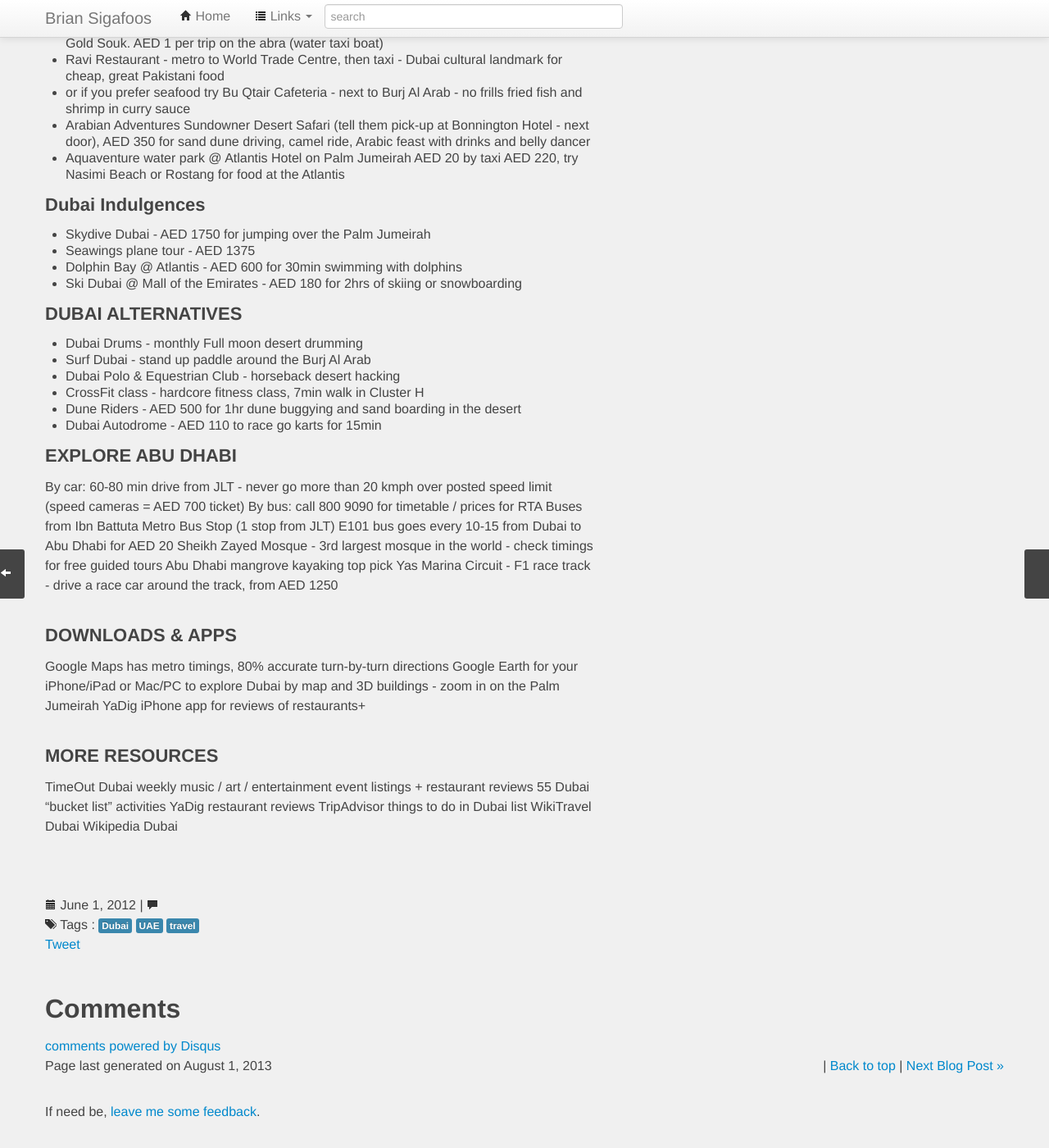
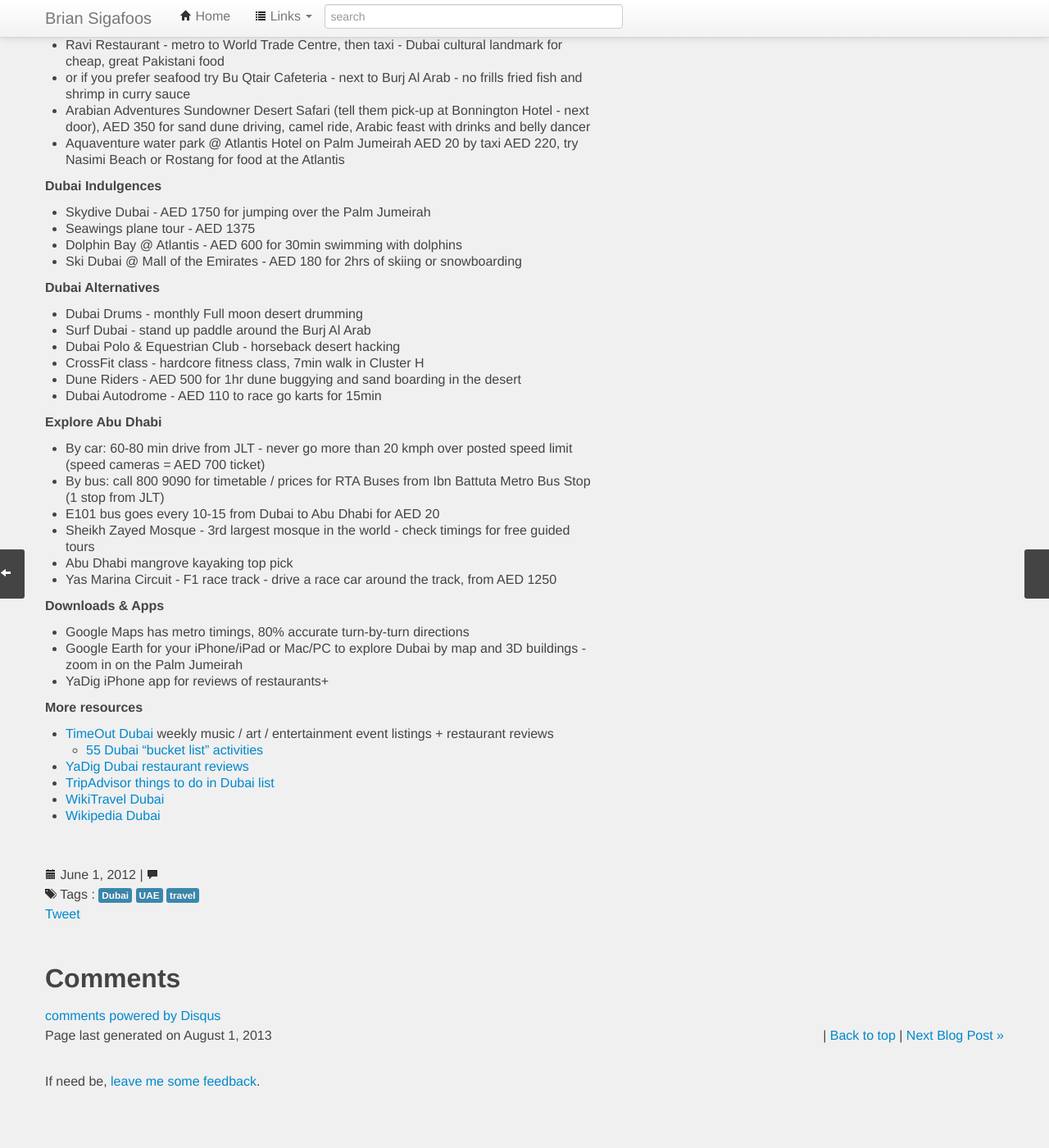
Before and after one commit to BrianSigafoos/briansigafoos.github.io, a Jekyll site: the page built from _posts/2012-06-01-dubai-guide.md, in a window 1280 px wide and 1400 px high, scrolled down 2081 px. Shown: the whole window at 82% size. Built offline with Jekyll 4.4.1, drawn with Linux system fonts in a browser that asks for light colours; Markdown is read by kramdown in place of the engine named in the settings; comment, search, counter and statistics services are not loaded; after the commit the page ends 3444 px from its top, so only the background shows below that; some of the changed text lies outside the part shown.

Commit message:
updated Dubai post

```diff
--- a/_posts/2012-06-01-dubai-guide.md
+++ b/_posts/2012-06-01-dubai-guide.md
@@ -13,24 +13,23 @@
 - travel
 ---
 
-###### As you plan your trip, use this guide as a suggestion of what I recommend. At the bottom don't miss the link to other resources.
-
+###### I wrote this guide for friends and [AirBnb](https://www.airbnb.com/users/show/1207007) guests visiting Dubai As you plan your trip, use this guide as a suggestion of what I recommend. At the bottom don't miss the link to other resources.
 <p align="center">
 <iframe width="100%" height="400" frameborder="0" marginheight="0" marginwidth="0" scrolling="no" src="http://mapsengine.google.com/map/u/0/embed?mid=z2e_QHRqNrV4.kKA9u0-Zm9AA&amp;ll=25.073472,55.137548&amp;spn=0.013605,0.030041&amp;z=15"></iframe>
 </p>
 
-#### Getting Around
+###### Getting Around
 - [Dubai Metro](http://dubaimetro.eu/dubai-metro-map) is cheap, easy and clean. Open 6am-11pm everyday except Fridays (2pm-12am) - don’t eat/drink on Metro or you’ll get fined! Tip: pay extra (1 time at least) to sit in front (Gold class) of the driverless train
 Metro walkway: use  to cross Sheikh Zayed Road (highway) for Dubai Marina and JBR (beach)
 - [Dubai Taxi](http://dtc.dubai.ae/en/Pages/default.aspx) call 04 208 0808 anytime for fast, great service to arrange a taxi pick-up
 - [RTA Buses](http://www.rta.ae/wpsv5/wps/portal/rta/home/about/agencies/public-transport/about/inter-emirates-buses) to other Emirates- 800 9090 for timetable / prices (Abu Dhabi E101 bus - see Abu Dhabi below)
 
-#### Around JLT
-##### Groceries
+##### Around JLT & Dubai Marina
+###### Groceries
 - Carrefour Express open 24/7 + ATM   *top pick*   great selection. Directions: from Indigo lobby go outside and turn right. take stairs down and cross the street, then take stairs up to Carrefour
 - Red Rose Market & Cafe coffee, baked goods, outdoor patio overlooking Lake. Directions: from Indigo lobby go outside and first building on the right. go to left side of building
 
-##### Restaurants
+###### Restaurants
 - [Flames Grills & Curry](http://www.flames.ae) (Indian / Kenyan) $  *top pick*  directions: just past Soum Soum
 - The Kitchen of Thai $ directions: walk towards lake from Carrefour
 - Hanoi (Vietnamese) $$ directions: on lower level, below
@@ -71,13 +70,13 @@
 - Arabian Adventures Sundowner Desert Safari (tell them pick-up at Bonnington Hotel - next door), AED 350 for sand dune driving, camel ride, Arabic feast with drinks and belly dancer
 - Aquaventure water park @ Atlantis Hotel on Palm Jumeirah AED 20 by taxi AED 220, try Nasimi Beach or Rostang for food at the Atlantis
 
-#### Dubai Indulgences
+###### Dubai Indulgences
 - Skydive Dubai - AED 1750 for jumping over the Palm Jumeirah
 - Seawings plane tour - AED 1375
 - Dolphin Bay @ Atlantis - AED 600 for 30min swimming with dolphins
 - Ski Dubai @ Mall of the Emirates - AED 180 for 2hrs of skiing or snowboarding
 
-#### DUBAI ALTERNATIVES
+###### Dubai Alternatives
 - Dubai Drums - monthly Full moon desert drumming
 - Surf Dubai - stand up paddle around the Burj Al Arab
 - Dubai Polo & Equestrian Club - horseback desert hacking
@@ -85,23 +84,23 @@
 - Dune Riders - AED 500 for 1hr dune buggying and sand boarding in the desert
 - Dubai Autodrome - AED 110 to race go karts for 15min
 
-#### EXPLORE ABU DHABI
-By car: 60-80 min drive from JLT - never go more than 20 kmph over posted speed limit (speed cameras = AED 700 ticket)
-By bus: call 800 9090 for timetable / prices for RTA Buses from Ibn Battuta Metro Bus Stop (1 stop from JLT)
-E101 bus goes every 10-15 from Dubai to Abu Dhabi for AED 20
-Sheikh Zayed Mosque - 3rd largest mosque in the world - check timings for free guided tours
-Abu Dhabi mangrove kayaking top pick
-Yas Marina Circuit - F1 race track - drive a race car around the track, from AED 1250
+###### Explore Abu Dhabi
+- By car: 60-80 min drive from JLT - never go more than 20 kmph over posted speed limit (speed cameras = AED 700 ticket)
+- By bus: call 800 9090 for timetable / prices for RTA Buses from Ibn Battuta Metro Bus Stop (1 stop from JLT)
+- E101 bus goes every 10-15 from Dubai to Abu Dhabi for AED 20
+- Sheikh Zayed Mosque - 3rd largest mosque in the world - check timings for free guided tours
+- Abu Dhabi mangrove kayaking top pick
+- Yas Marina Circuit - F1 race track - drive a race car around the track, from AED 1250
 
-#### DOWNLOADS &  APPS
-Google Maps has metro timings, 80% accurate turn-by-turn directions
-Google Earth for your iPhone/iPad or Mac/PC to explore Dubai by map and 3D buildings - zoom in on the Palm Jumeirah
-YaDig iPhone app for reviews of restaurants+
+###### Downloads & Apps
+- Google Maps has metro timings, 80% accurate turn-by-turn directions
+- Google Earth for your iPhone/iPad or Mac/PC to explore Dubai by map and 3D buildings - zoom in on the Palm Jumeirah
+- YaDig iPhone app for reviews of restaurants+
 
-#### MORE RESOURCES
-TimeOut Dubai weekly music / art / entertainment event listings + restaurant reviews
-55 Dubai “bucket list” activities
-YaDig restaurant reviews
-TripAdvisor things to do in Dubai list
-WikiTravel Dubai
-Wikipedia Dubai
+###### More resources
+- [TimeOut Dubai](http://www.timeoutdubai.com/) weekly music / art / entertainment event listings + restaurant reviews
+  + [55 Dubai “bucket list” activities](http://www.timeoutdubai.com/aroundtown/features/40912-the-dubai-bucket-list/page/1)
+- [YaDig Dubai restaurant reviews](http://www.yadig.com/Dubai/Reviews/)
+- [TripAdvisor things to do in Dubai list](http://www.tripadvisor.com/Attractions-g295424-Activities-Dubai_Emirate_of_Dubai.html)
+- [WikiTravel Dubai](http://wikitravel.org/en/Dubai)
+- [Wikipedia Dubai](http://en.wikipedia.org/wiki/Dubai)
```
Also changed, not shown: other parts of _posts/2012-06-01-dubai-guide.md (+4 -4 lines).
